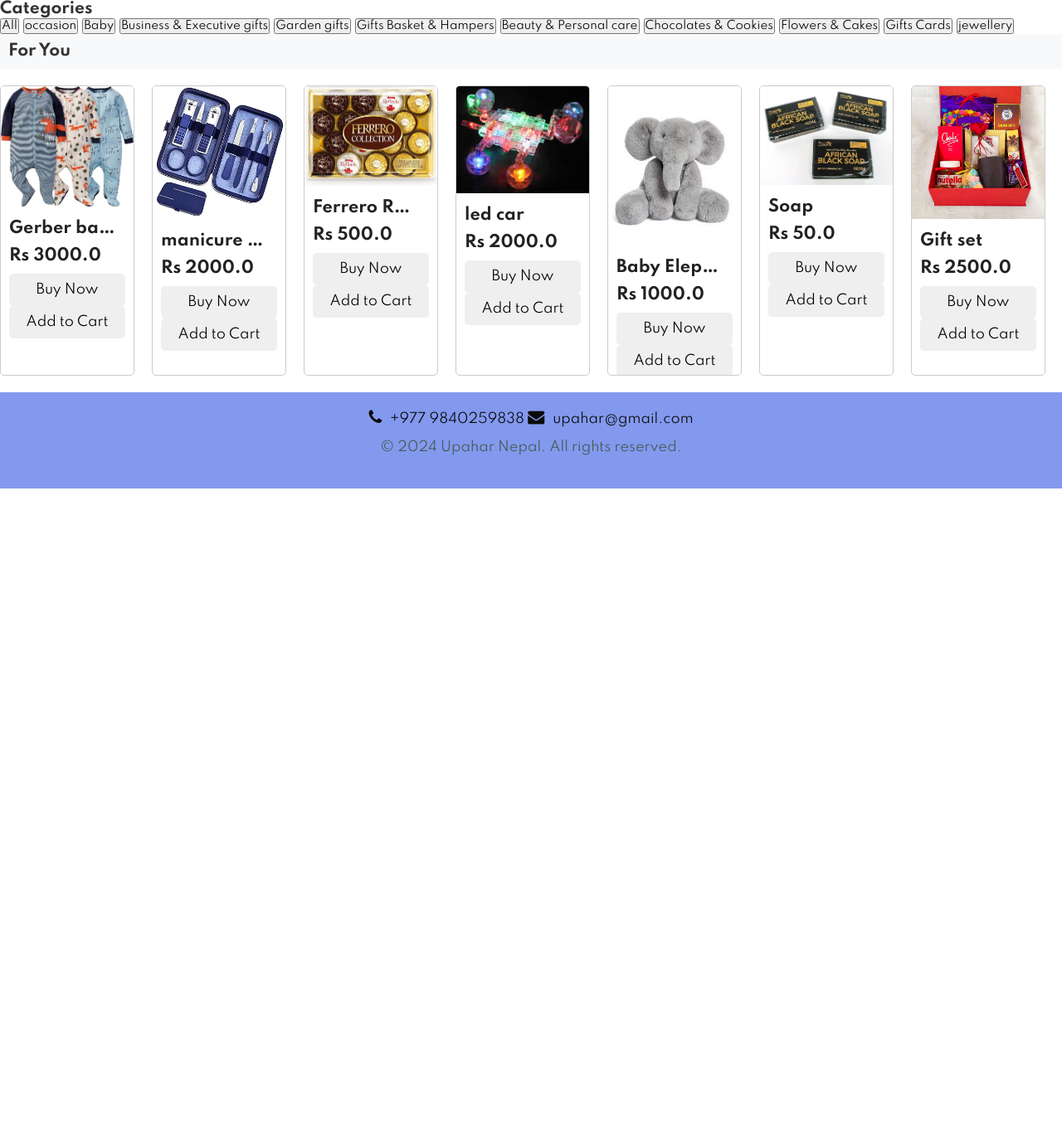
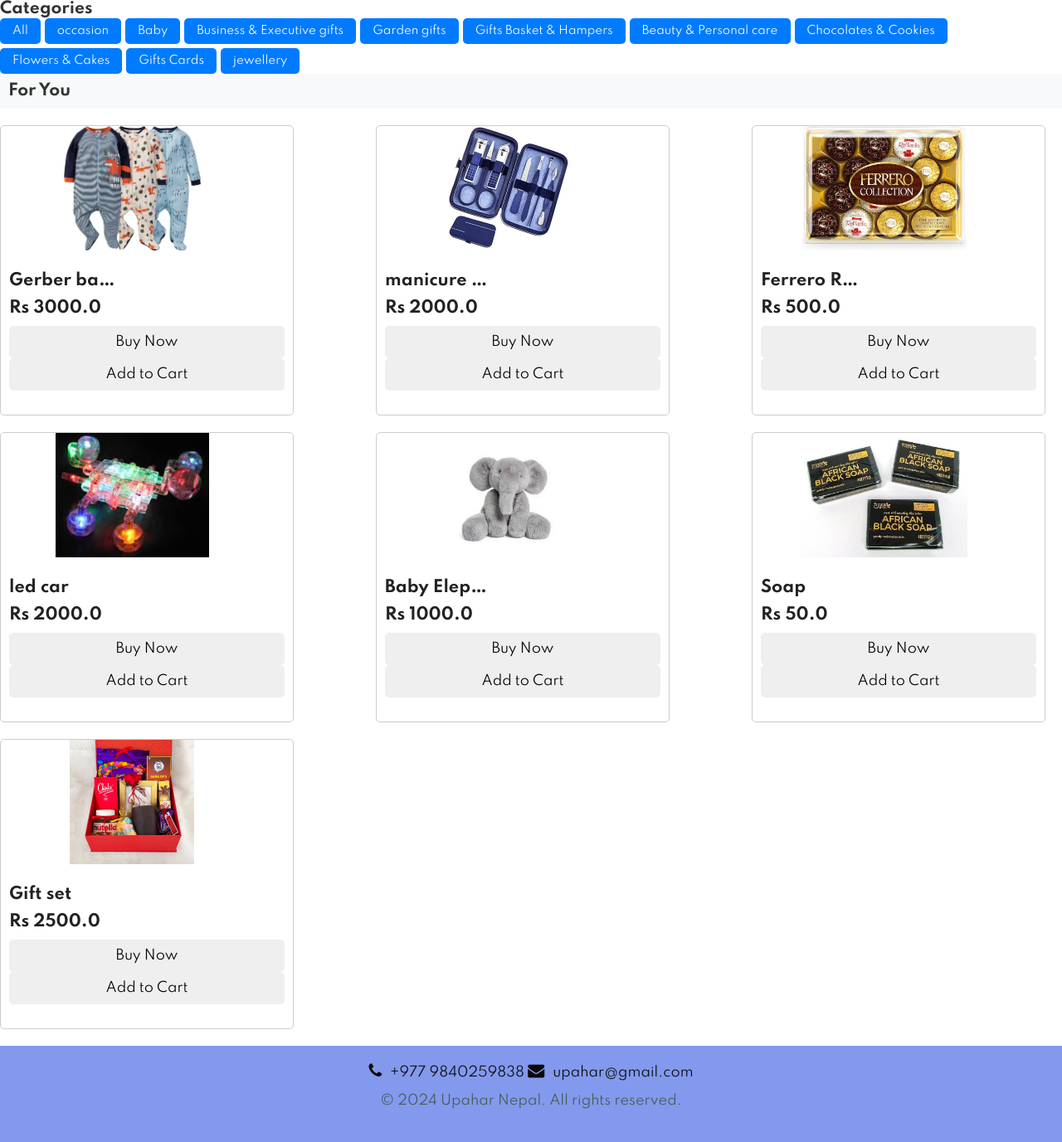
Before and after one commit to amanstha19/gharkosathi, a Django app: page /product/ in a window 1280 px wide. Shown: the part 254-1631 px from the top of the page at 83% size. Before the commit the page ends 843 px from the top, so only its background shows below. Run offline with Django 4.2, Linux system fonts and the light colour scheme; data comes from the database, SQL or seed files in the repository; both versions use the stored data as it was after the commit.

Commit message:
AJAX fixed

```diff
--- a/templates/main/base.html
+++ b/templates/main/base.html
@@ -46,8 +46,7 @@
                 <a href="{% url 'cart' %}" class="cart-button" style="text-decoration: none;">
                     <i class="fa fa-shopping-cart"></i> View Cart
                 </a>
-                <i class="fa fa-phone"></i>+977 9840259838
-                <i class="fa fa-envelope"></i>upahar@gmail.com
+
             </div>
         </nav>
 
--- a/templates/main/product.html
+++ b/templates/main/product.html
@@ -152,6 +152,9 @@
 </div>
 
 <style>
+
+    .categories-section { background-color: #f8f9fa; padding: 20px; margin-bottom: 20px; border-radius: 5px; }
+
    .filter-btn-group {
     display: flex;
     flex-wrap: wrap;
@@ -159,7 +162,17 @@
 }
 
 .filter-btn {
-        /* Add your button styles here */
+    padding: 8px 15px;
+    background-color: #007bff;
+    color: #fff;
+    border: none;
+    border-radius: 5px;
+    cursor: pointer;
+    transition: background-color 0.3s ease;
+}
+
+.filter-btn:hover {
+    background-color: #0056b3;
 }
 
 .flex-row {
@@ -169,18 +182,15 @@
 }
 
 .product-card {
-        flex: 0 0 calc(15% - 30px); /* Adjust as needed */
+    flex: 0 0 calc(30% - 30px); /* Adjust as needed */
     margin-bottom: 20px; /* Adjust as needed */
 }
 
-    .featured-image {
-        max-width: 100%; /* Adjust as needed */
-        height: auto;
-    }
-
 .product-image {
-        max-width: 100%; /* Adjust as needed */
-        height: auto;
+    width: 90%; /* Ensure the image doesn't exceed the container width */
+    max-height: 150px; /* Allow the height to adjust dynamically based on the image's aspect ratio */
+    object-fit: contain; /* Fit the entire image within the container, maintaining aspect ratio */
+    margin-bottom: 10px; /* Add some bottom margin */
 }
 </style>
 
```
Also changed, not shown: templates/cart/cart_detail.html (+22 -0 lines), templates/main/index.html (+17 -10 lines), templates/main/search.html (+10 -0 lines), Product_images/img/001-3-600x600-1.jpg (added), Product_images/img/61YYjyHVNgL._SX679_.jpg (added), Product_images/img/images_1_ZPVwthX.jpeg (added), db.sqlite3. Lines whose indentation alone changed are shown as unchanged.
